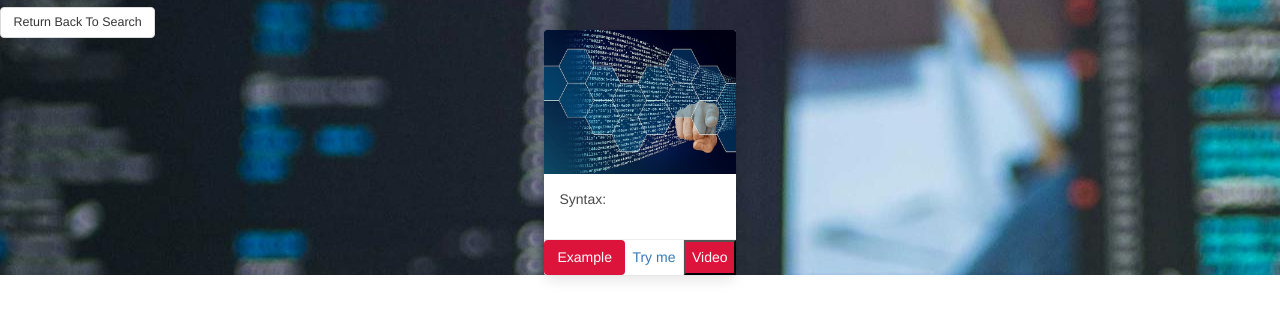
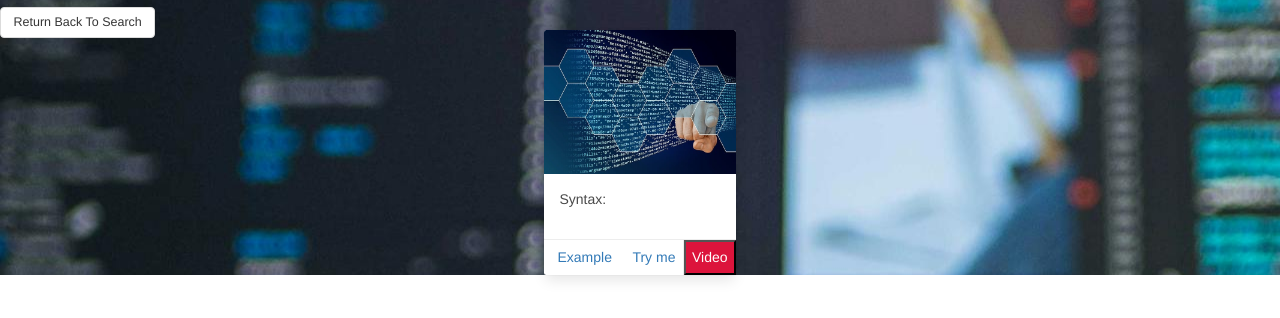
Before and after one commit to Ohkrah/JavaScript-Library, a plain HTML site: page directory.html in a window 1280 px wide. Shown: the part 168-486 px from the top of the page. Drawn offline with nearby package versions, Linux system fonts and the light colour scheme; a web font is replaced by a local one.

Commit message:
returned example button to previous style

```diff
--- a/directory.html
+++ b/directory.html
@@ -58,7 +58,8 @@
                 <div class="card">
                 </div>
                 <footer class="card-footer">
-                    <button type ="button" class=btn btn-outline-secondary data-toogle="popover" title="Example" data-content="let variablename =[]; const variablename=[];">Example</button>
+                    <a type ="button" class=btn btn-outline-secondary data-toogle="popover" title="Example" data-content="let variablename =[]; const variablename=[];">Example</a>
+
 
                     <a href="#" type="button" id="tryMe" class="card-footer-item">Try me</a>
                     <button type="button" class="js-modal-trigger" data-target="modal-array">Video</button>
```
